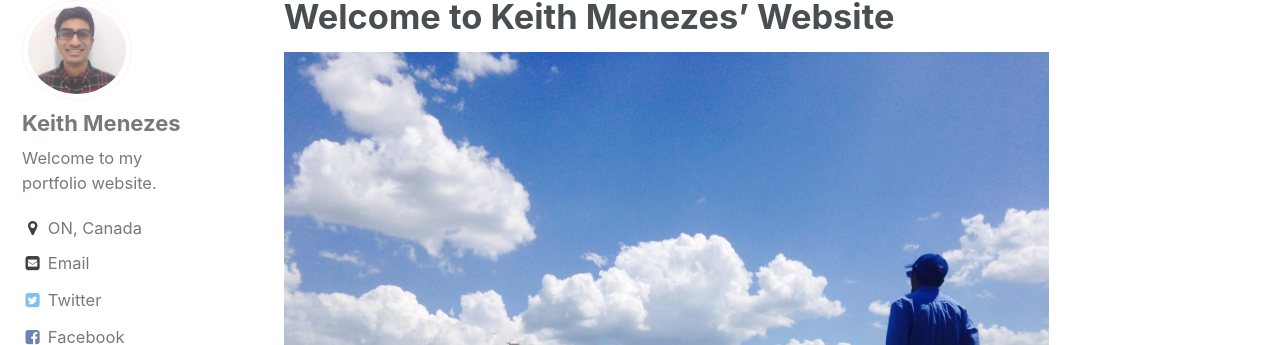
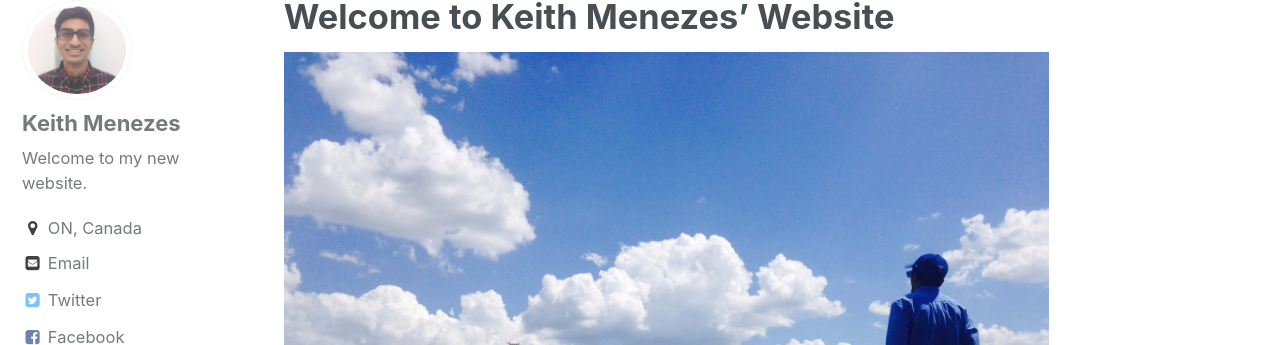
Before and after one commit to kmenezes/kmenezes.github.io, a Jekyll site: the page built from _pages/main.md, in a window 1280 px wide. Shown: the part 144-489 px from the top of the page. Built offline with Jekyll 4.4.1, drawn with Linux system fonts in a browser that asks for light colours; emoji names are drawn with the system emoji font; the list of posts is cut into pages by our own code.

Commit message:
footer and tagline change

```diff
--- a/_config.yml
+++ b/_config.yml
@@ -78,7 +78,7 @@
 author:
   name             : "Keith Menezes"
   avatar           : "/assets/images/bio.jpg"
-  bio              : "Welcome to my portfolio website."
+  bio              : "Welcome to my new website."
   location         : "ON, Canada"
   email            : "keith.menezes@hotmail.com"
   uri              : # "www.keithmenezes.ca"
--- a/_includes/footer.html
+++ b/_includes/footer.html
@@ -19,4 +19,4 @@
   </ul>
 </div>
 
-<div class="page__footer-copyright">&copy; {{ site.time | date: '%Y' }} {{ site.name | default: site.title }}. {{ site.data.ui-text[site.locale].powered_by | default: "Powered by" }} <a href="http://jekyllrb.com" rel="nofollow">Jekyll</a> &amp; <a href="https://mademistakes.com/work/minimal-mistakes-jekyll-theme/" rel="nofollow">Minimal Mistakes</a>.</div>
+<div class="page__footer-copyright">&copy; {{ site.time | date: '%Y' }} {{ site.name | default: site.title }}. {{ site.data.ui-text[site.locale].powered_by | default: "Powered by" }} <a href="http://jekyllrb.com" rel="nofollow">Jekyll</a> &amp; <a href="" rel="nofollow">Minimal Mistakes</a>.</div>
```
